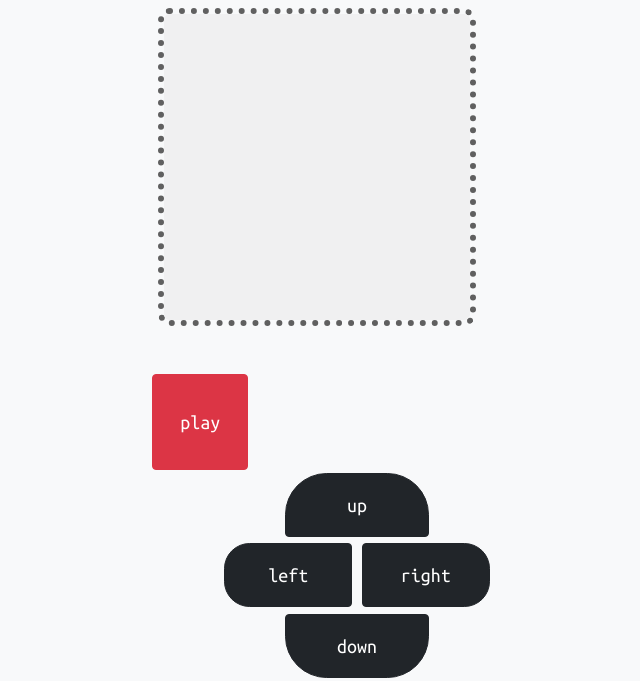
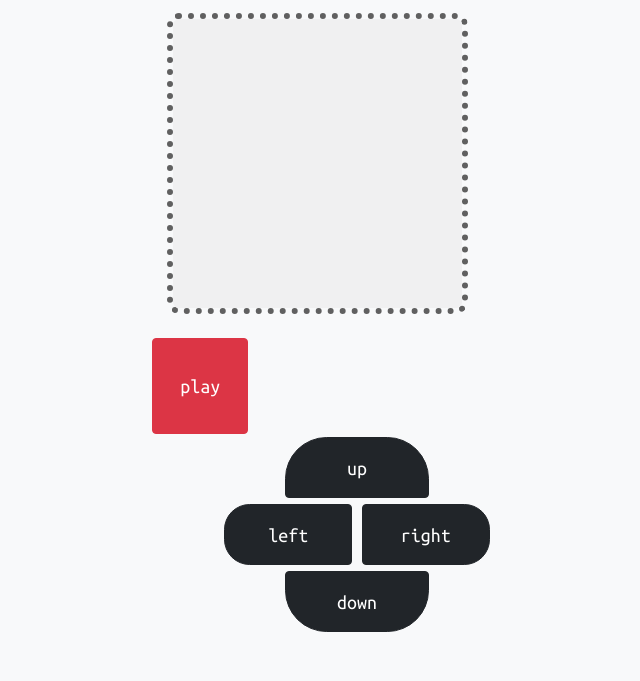
Before and after one commit to vic2019/snake, a plain HTML site: page index.html in a window 1280 px wide. Shown: the part 131-812 px from the top of the page, without its empty margins (323-963 px from the left). Drawn offline with nearby package versions, Linux system fonts and the light colour scheme.

Commit message:
Adjust sizing.

```diff
--- a/config.js
+++ b/config.js
@@ -1,4 +1,4 @@
-const U = 18;
+const U = 17;
 const FIELD_WIDTH = 17;
 const FIELD_HEIGHT = 17;
 const FIELD_WIDTH_PX = FIELD_WIDTH * U;
--- a/index.html
+++ b/index.html
@@ -16,8 +16,8 @@
     <h1 class="text-center">Snake</h1>
     <h6 class="text-start">Press <span class="small-caps">play</span> or <span class="small-caps">space</span> to start, <span class="small-caps">esc</span> to quit. Use arrow keys or the buttons below.</h6>
   </header>
-  <canvas id="view" class="mt-5"></canvas>
-  <div class="d-flex flex-row justify-content-between align-items-center w-100 mt-5">
+  <canvas id="view" class="mt-2"></canvas>
+  <div class="d-flex flex-row justify-content-between align-items-center w-100 mt-4">
     <button type="button" class="btn btn-warning btn-danger" id="play" value="play">play</button>
     <span id="message"></span>
   </div>
--- a/style.css
+++ b/style.css
@@ -36,7 +36,7 @@ header {
 
 .arrow-buttons button {
   width: 8rem;
-  height: 4rem;
+  height: 3.8rem;
   margin: 0.2rem 0.3rem;
 }
 
```
